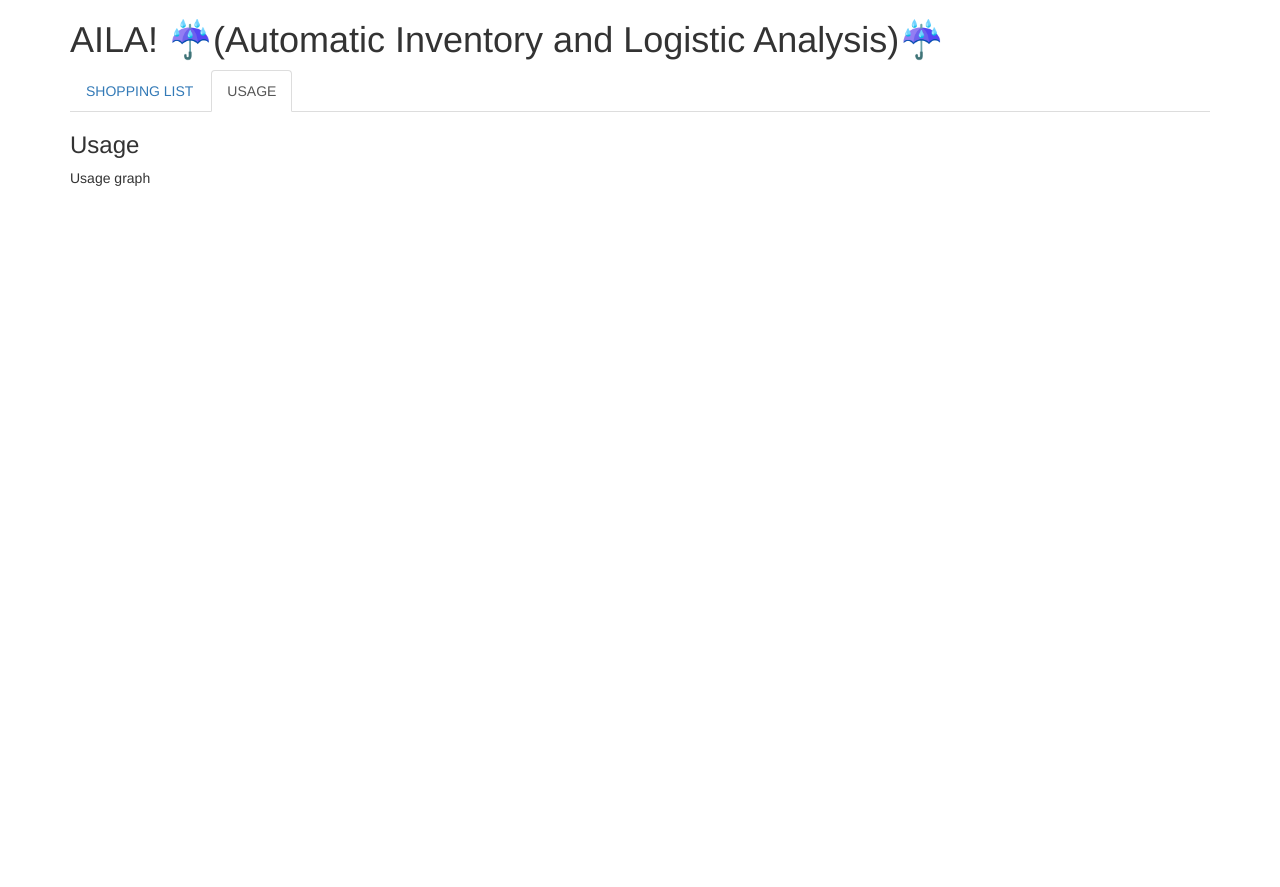
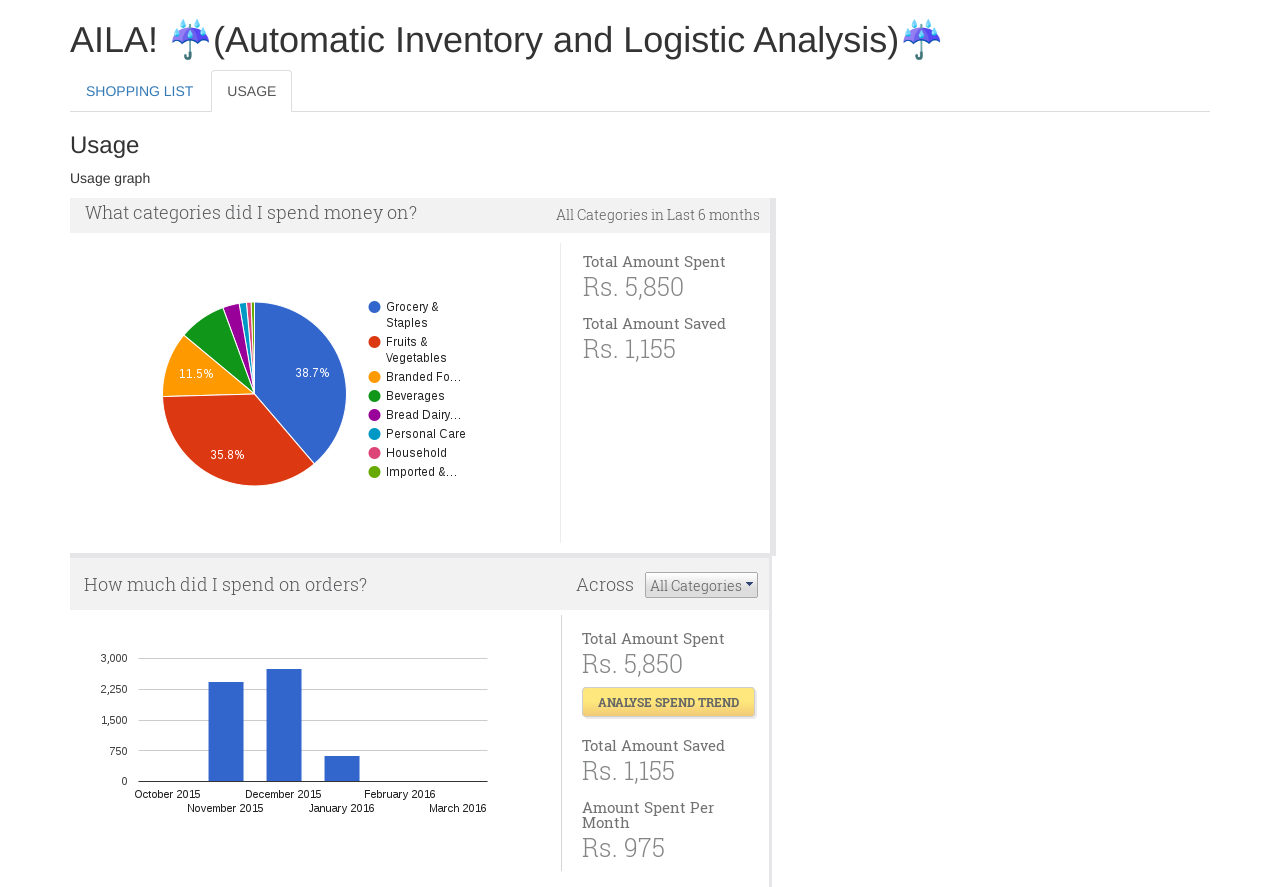
Before and after one commit to sahil87/intelIoT, a website: page loadsensor/html/index.html in a window 1280 px wide. Both pictures are taken after a click on the link "USAGE". Before the commit the page ends 800 px from the top, so only its background shows below. Drawn offline with Linux system fonts and the light colour scheme.

Commit message:
Adding stuff

```diff
--- a/loadsensor/html/index.html
+++ b/loadsensor/html/index.html
@@ -48,6 +48,8 @@
         <div id="menu1" class="tab-pane fade">
             <h3>Usage</h3>
             <p>Usage graph</p>
+            <img src="./pic1.png" />
+            <img src="./pic2.png" />
         </div>
     </div>
 </div>
```
Also changed, not shown: loadsensor/html/pic1.png (added), loadsensor/html/pic2.png (added).
